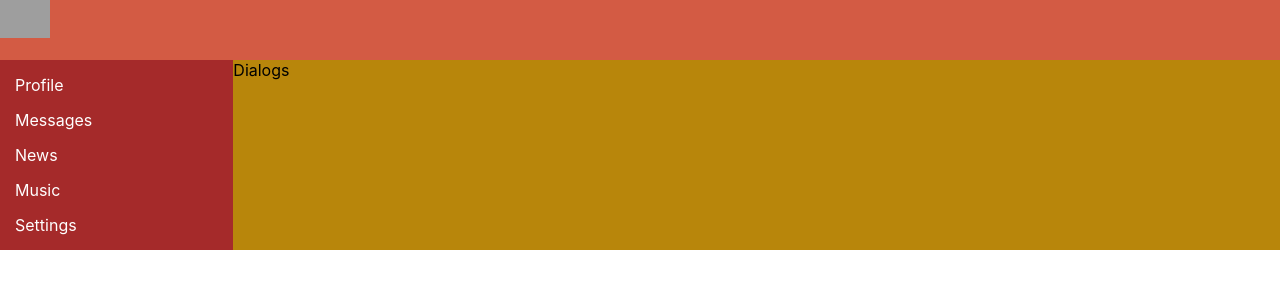
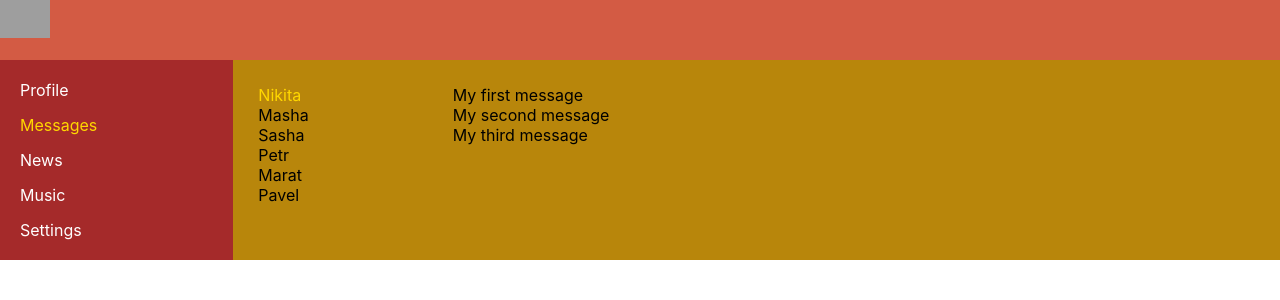
Before and after one commit to hrudkouski/social-network-react, a React (Create React App) app: page /dialogs in a window 1280 px wide. Shown: the top 300 px of the page. Built offline with nearby package versions, Linux system fonts and the light colour scheme; grey boxes are pictures that could not be loaded.

Commit message:
20.21 commit - NavLink, Dialogs

```diff
--- a/src/components/Dialogs/Dialogs.jsx
+++ b/src/components/Dialogs/Dialogs.jsx
@@ -1,10 +1,40 @@
 import React from 'react';
-// import s from './Dialogs.module.css';
+import s from './Dialogs.module.css';
 
 const Dialogs = () => {
     return (
-        <div>
-            Dialogs
+        <div className={s.dialogs}>
+            <div className={s.dialogsItems}>
+                <div className={s.dialog + ' ' + s.active}>
+                    Nikita
+                </div>
+                <div className={s.dialog}>
+                    Masha
+                </div>
+                <div className={s.dialog}>
+                    Sasha
+                </div>
+                <div className={s.dialog}>
+                    Petr
+                </div>
+                <div className={s.dialog}>
+                    Marat
+                </div>
+                <div className={s.dialog}>
+                    Pavel
+                </div>
+            </div>
+            <div className={s.messages}>
+                <div className={s.message}>
+                    My first message
+                </div>
+                <div className={s.message}>
+                    My second message
+                </div>
+                <div className={s.message}>
+                    My third message
+                </div>
+            </div>
         </div>
     );
 };
--- a/src/components/Dialogs/Dialogs.module.css
+++ b/src/components/Dialogs/Dialogs.module.css
@@ -0,0 +1,24 @@
+.dialogs {
+    display: grid;
+    grid-template-columns: 2fr 10fr;
+}
+
+.dialogsItems {
+    padding: 25px;
+}
+
+.dialog {
+
+}
+
+.dialogsItems .active {
+    color: gold;
+}
+
+.messages {
+    padding: 25px;
+}
+
+.message {
+
+}
--- a/src/components/NavBar/NavBar.jsx
+++ b/src/components/NavBar/NavBar.jsx
@@ -1,23 +1,24 @@
 import React from 'react';
 import s from './NavBar.module.css';
+import {NavLink} from "react-router-dom";
 
 const NavBar = () => {
     return (
         <nav className={s.nav}>
-            <div className={`${s.item} ${s.active}`}>
-                <a href='/profile'>Profile</a>
+            <div className={s.item}>
+                <NavLink to='/profile' activeClassName={s.activeLink}>Profile</NavLink>
             </div>
             <div className={s.item}>
-                <a href="/dialogs">Messages</a>
+                <NavLink to="/dialogs" activeClassName={s.activeLink}>Messages</NavLink>
             </div>
             <div className={s.item}>
-                <a href="/news">News</a>
+                <NavLink to="/news" activeClassName={s.activeLink}>News</NavLink>
             </div>
             <div className={s.item}>
-                <a href="/music">Music</a>
+                <NavLink to="/music" activeClassName={s.activeLink}>Music</NavLink>
             </div>
             <div className={s.item}>
-                <a href="/settings">Settings</a>
+                <NavLink to="/settings" activeClassName={s.activeLink}>Settings</NavLink>
             </div>
         </nav>
     );
--- a/src/components/NavBar/NavBar.module.css
+++ b/src/components/NavBar/NavBar.module.css
@@ -1,6 +1,18 @@
 .nav {
     grid-area: n;
     background-color: brown;
+    padding: 20px
+}
+.item {
+    margin: 15px 0;
+}
+
+.item:first-child {
+    margin-top: 0;
+}
+
+.item:last-child {
+    margin-bottom: 0;
 }
 
 .item a {
@@ -8,10 +20,6 @@
     text-decoration: none;
 }
 
-.item.active {
+.item a.activeLink {
     color: gold;
 }
-
-.item {
-    margin: 15px
-}
```
